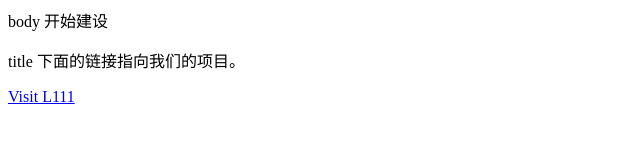
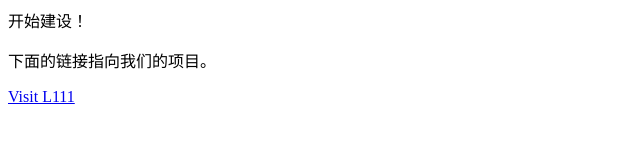
Before and after one commit to HamiLemon/HamiLemon.github.io, a plain HTML site: page index.html in a window 1280 px wide. Shown: the whole page, without its empty margins (0-640 px from the left). Drawn offline with Linux system fonts and the light colour scheme.

Commit message:
Update index.html

```diff
--- a/index.html
+++ b/index.html
@@ -5,8 +5,8 @@
 </head>
 
 <body>
-<p>body 开始建设</p>
-<p>title 下面的链接指向我们的项目。</p>
+<p>开始建设！</p>
+<p>下面的链接指向我们的项目。</p>
 </body>
   <a href="//hamilemon.github.io/L111/">Visit L111</a>
 
```
